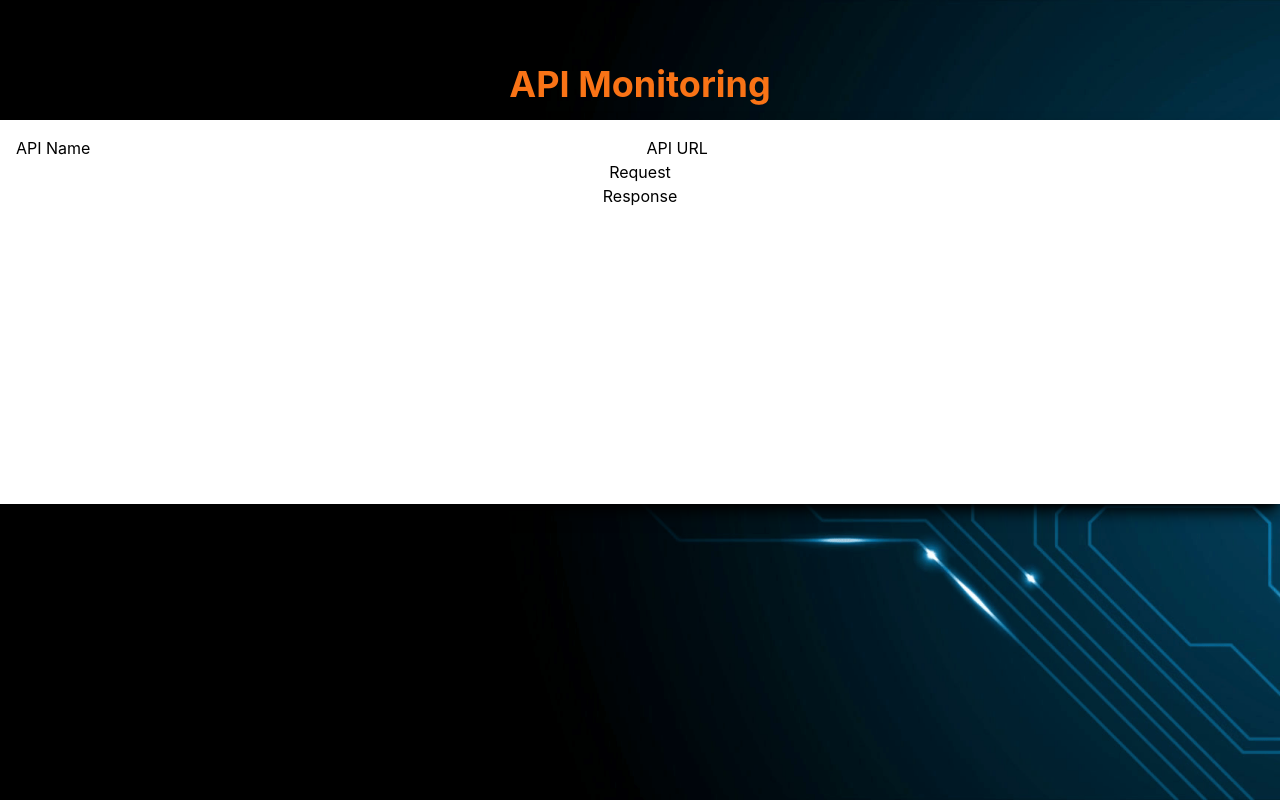
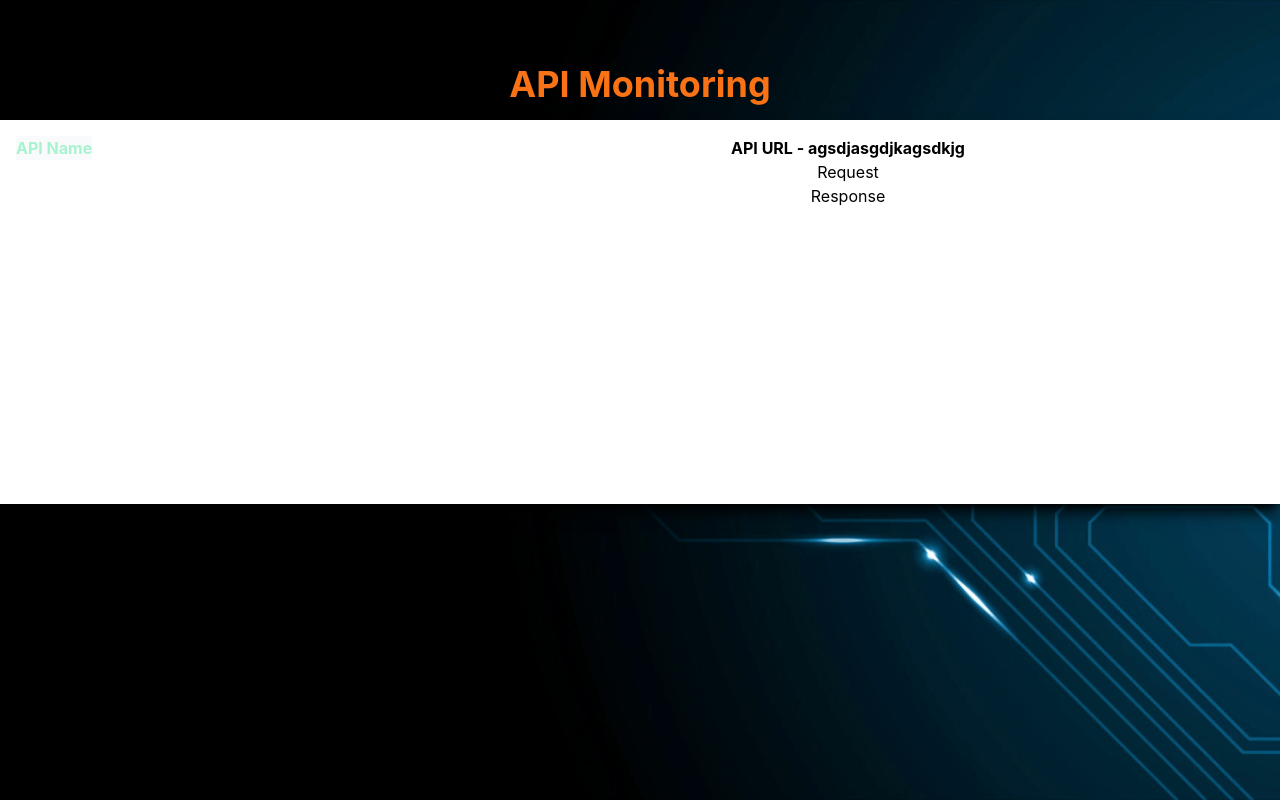
Before and after one commit to persistentusers/Assignment1, a React (Create React App) app in the folder frontend/: page /apiDetails in a window 1280 px wide. Built offline with nearby package versions, Linux system fonts and the light colour scheme; the HTML template or start-up script is replaced by a standard one.

Commit message:
changes in api details

```diff
--- a/frontend/src/Component/APIDetails.js
+++ b/frontend/src/Component/APIDetails.js
@@ -3,9 +3,9 @@ import React from "react";
 const APIDetails = () => {
   return (
     <div className="p-4 mt-4 bg-white shadow-lg h-96 shadow-black">
-      <div className="float-left ">
+      <div className="float-left w-1/3 h-96">
         <button
-          className="tablinks"
+          className="block w-auto font-bold transition tablinks bg-slate-50 text-emerald-200"
           onclick="openCity(event, 'London')"
           id="defaultOpen"
         >
@@ -13,8 +13,8 @@ const APIDetails = () => {
         </button>
       </div>
 
-      <div id="London" className="tabcontent">
-        <h3>API URL</h3>
+      <div id="apiUrl" className="tabcontent">
+        <h3 className="font-bold">API URL - agsdjasgdjkagsdkjg</h3>
         <p>Request </p>
         <p>Response </p>
       </div>
```
